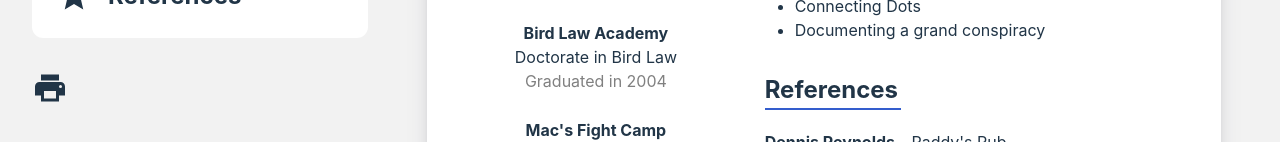
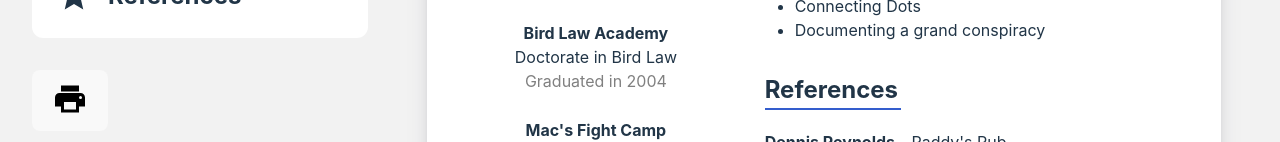
Before and after one commit to Frobii/resume-builder, a React (Vite) app: page / in a window 1280 px wide. Shown: the part 658-800 px from the top of the page. Built offline with nearby package versions, Linux system fonts and the light colour scheme.

Commit message:
Remove unused code

```diff
--- a/src/ExportButtons.jsx
+++ b/src/ExportButtons.jsx
@@ -1,6 +1,5 @@
 import html2canvas from 'html2canvas';
 import Icon from '@mdi/react';
-import { mdiDownload } from '@mdi/js';
 import { mdiPrinter } from '@mdi/js';
 
 export default function ExportButtons() {
@@ -75,12 +74,12 @@ export default function ExportButtons() {
 
     return (
         <>
-            <div
+            <button
                 className="print-button"
                 onClick={() => printResume()}
             >
                 <Icon path={mdiPrinter} size={1.5} />
-            </div>
+            </button>
         </>
     )
 }
```
